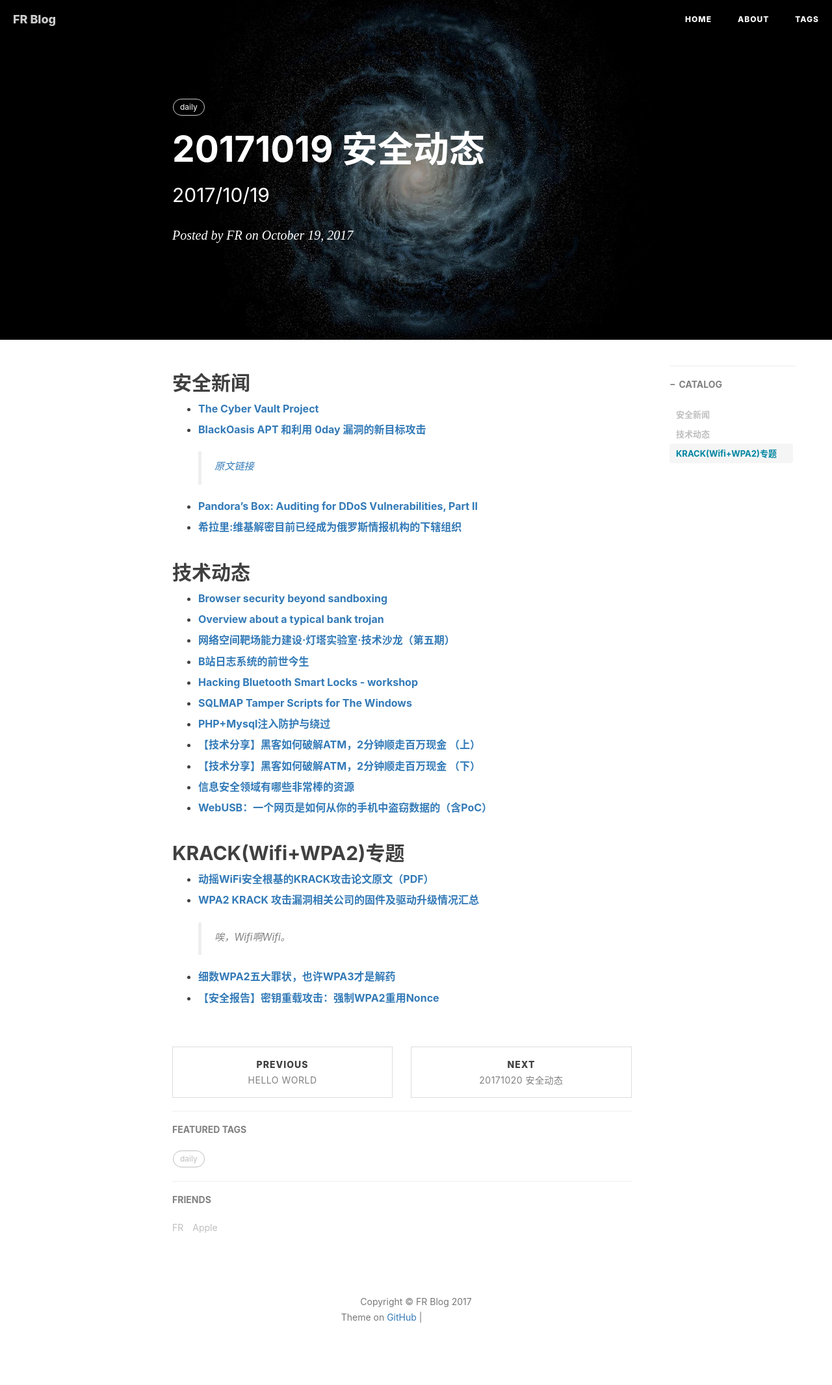
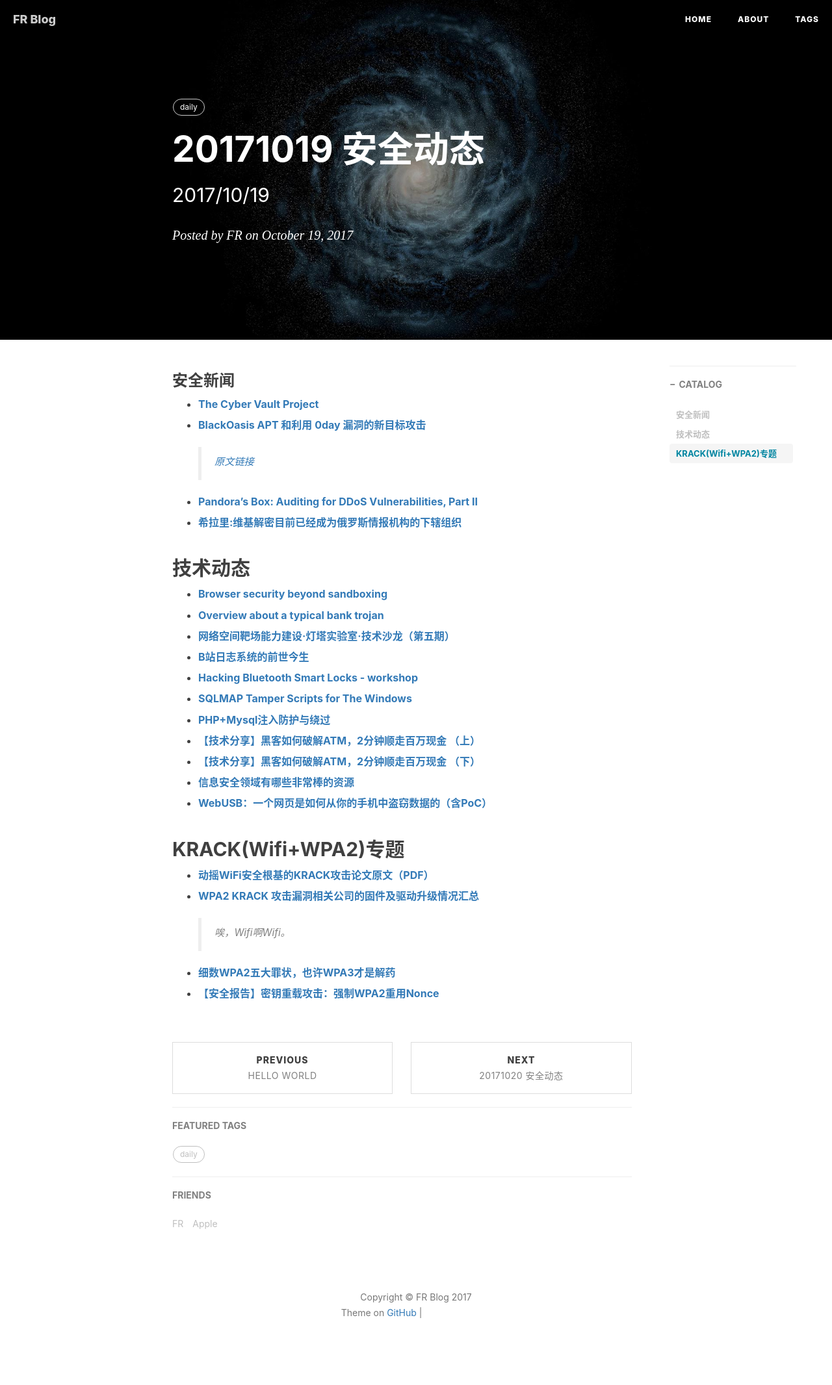
Before and after one commit to flankeraptor/flankeraptor.github.io, a Jekyll site: the page built from _posts/2017-10-19-20171019-安全动态.md, in a window 1280 px wide. Shown: the whole page at 65% size. Built offline with Jekyll 4.4.1, drawn with Linux system fonts in a browser that asks for light colours; nearby versions of some CDN libraries; comment, search, counter and statistics services are not loaded; grey boxes are pictures that could not be loaded.

```diff
--- a/_posts/2017-10-19-20171019-安全动态.md
+++ b/_posts/2017-10-19-20171019-安全动态.md
@@ -9,7 +9,7 @@ catalog: true
 tags:
     - daily
 ---
-## 安全新闻
+### 安全新闻
 - **[The Cyber Vault Project](http://nsarchive.gwu.edu/project/cyber-vault-project)**
 
  - **[BlackOasis APT 和利用 0day 漏洞的新目标攻击](https://paper.seebug.org/418/)**
```
